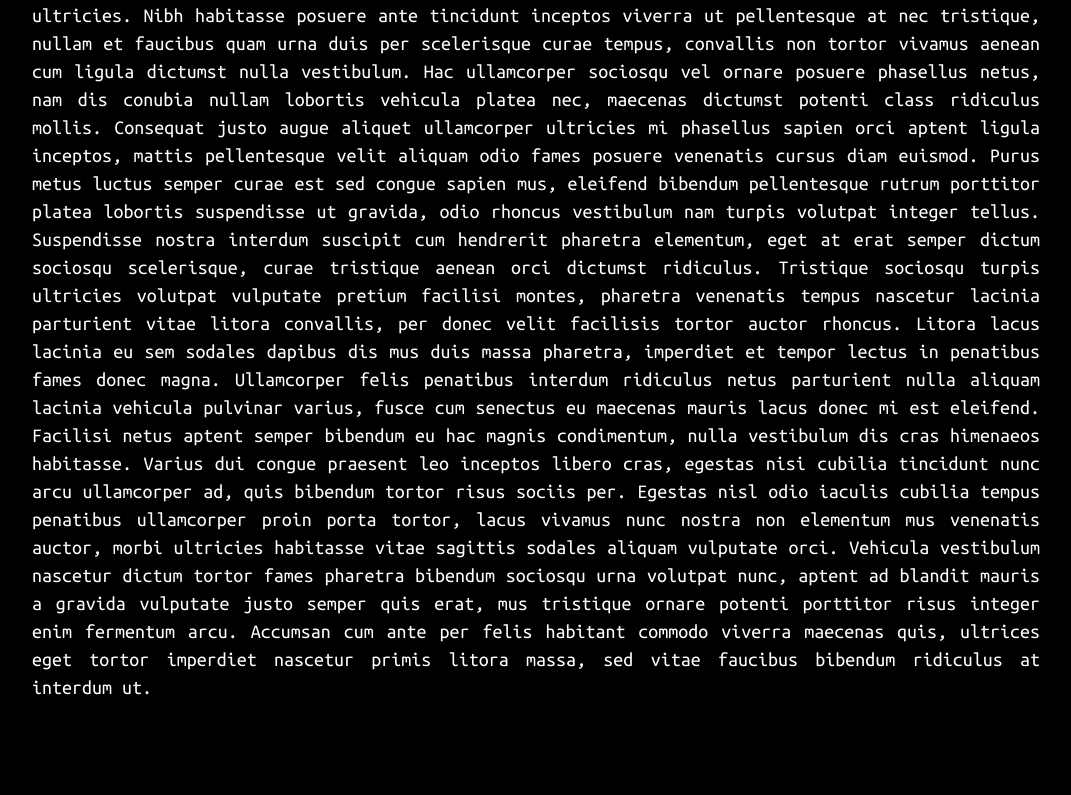
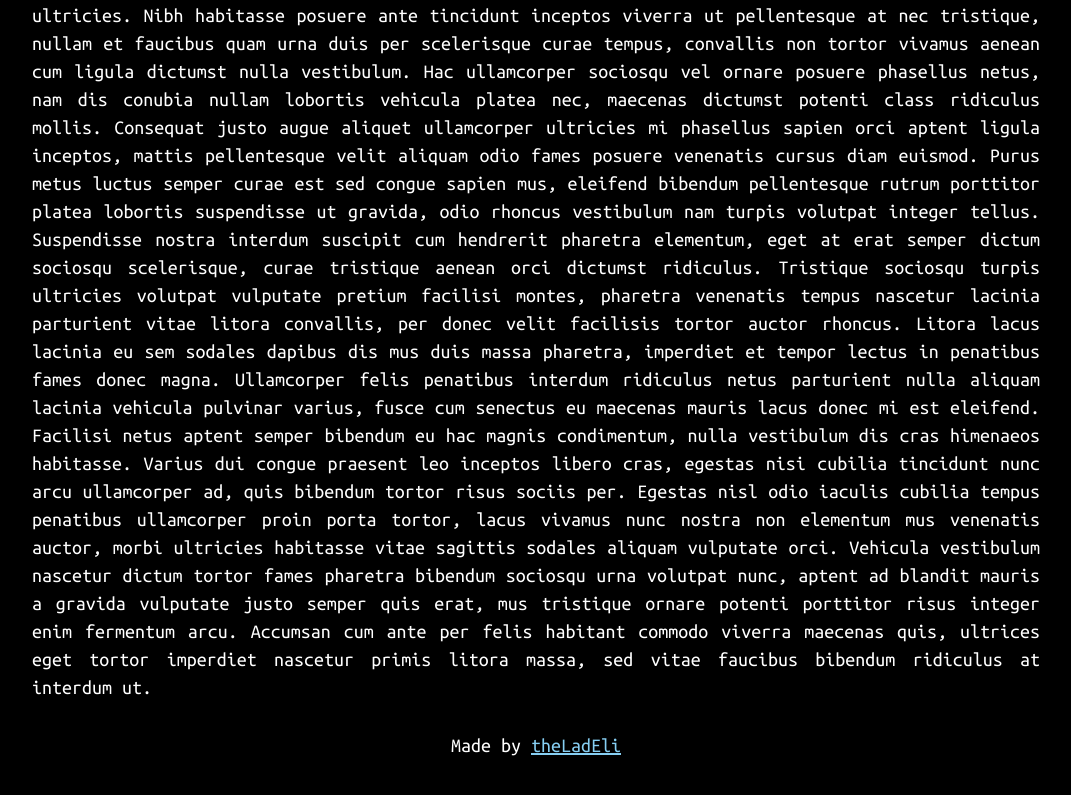
Before and after one commit to theLadEli/Cool-scroll-bar, a plain HTML site: page index.html in a window 1280 px wide. Shown: the part 3880-4675 px from the top of the page, without its empty margins (104-1175 px from the left). Before the commit the page ends 4653 px from the top, so only its background shows below. Drawn offline with Linux system fonts and the light colour scheme.

Commit message:
Added small copyright bar

```diff
--- a/index.html
+++ b/index.html
@@ -42,7 +42,12 @@
 
         Dis risus molestie netus eleifend nisi egestas nisl hendrerit, morbi tortor primis velit massa eget quis, non quam natoque parturient litora curae ultricies. Nibh habitasse posuere ante tincidunt inceptos viverra ut pellentesque at nec tristique, nullam et faucibus quam urna duis per scelerisque curae tempus, convallis non tortor vivamus aenean cum ligula dictumst nulla vestibulum. Hac ullamcorper sociosqu vel ornare posuere phasellus netus, nam dis conubia nullam lobortis vehicula platea nec, maecenas dictumst potenti class ridiculus mollis. Consequat justo augue aliquet ullamcorper ultricies mi phasellus sapien orci aptent ligula inceptos, mattis pellentesque velit aliquam odio fames posuere venenatis cursus diam euismod. Purus metus luctus semper curae est sed congue sapien mus, eleifend bibendum pellentesque rutrum porttitor platea lobortis suspendisse ut gravida, odio rhoncus vestibulum nam turpis volutpat integer tellus. Suspendisse nostra interdum suscipit cum hendrerit pharetra elementum, eget at erat semper dictum sociosqu scelerisque, curae tristique aenean orci dictumst ridiculus. Tristique sociosqu turpis ultricies volutpat vulputate pretium facilisi montes, pharetra venenatis tempus nascetur lacinia parturient vitae litora convallis, per donec velit facilisis tortor auctor rhoncus. Litora lacus lacinia eu sem sodales dapibus dis mus duis massa pharetra, imperdiet et tempor lectus in penatibus fames donec magna.
 
-        Ullamcorper felis penatibus interdum ridiculus netus parturient nulla aliquam lacinia vehicula pulvinar varius, fusce cum senectus eu maecenas mauris lacus donec mi est eleifend. Facilisi netus aptent semper bibendum eu hac magnis condimentum, nulla vestibulum dis cras himenaeos habitasse. Varius dui congue praesent leo inceptos libero cras, egestas nisi cubilia tincidunt nunc arcu ullamcorper ad, quis bibendum tortor risus sociis per. Egestas nisl odio iaculis cubilia tempus penatibus ullamcorper proin porta tortor, lacus vivamus nunc nostra non elementum mus venenatis auctor, morbi ultricies habitasse vitae sagittis sodales aliquam vulputate orci. Vehicula vestibulum nascetur dictum tortor fames pharetra bibendum sociosqu urna volutpat nunc, aptent ad blandit mauris a gravida vulputate justo semper quis erat, mus tristique ornare potenti porttitor risus integer enim fermentum arcu. Accumsan cum ante per felis habitant commodo viverra maecenas quis, ultrices eget tortor imperdiet nascetur primis litora massa, sed vitae faucibus bibendum ridiculus at interdum ut.</p>
+        Ullamcorper felis penatibus interdum ridiculus netus parturient nulla aliquam lacinia vehicula pulvinar varius, fusce cum senectus eu maecenas mauris lacus donec mi est eleifend. Facilisi netus aptent semper bibendum eu hac magnis condimentum, nulla vestibulum dis cras himenaeos habitasse. Varius dui congue praesent leo inceptos libero cras, egestas nisi cubilia tincidunt nunc arcu ullamcorper ad, quis bibendum tortor risus sociis per. Egestas nisl odio iaculis cubilia tempus penatibus ullamcorper proin porta tortor, lacus vivamus nunc nostra non elementum mus venenatis auctor, morbi ultricies habitasse vitae sagittis sodales aliquam vulputate orci. Vehicula vestibulum nascetur dictum tortor fames pharetra bibendum sociosqu urna volutpat nunc, aptent ad blandit mauris a gravida vulputate justo semper quis erat, mus tristique ornare potenti porttitor risus integer enim fermentum arcu. Accumsan cum ante per felis habitant commodo viverra maecenas quis, ultrices eget tortor imperdiet nascetur primis litora massa, sed vitae faucibus bibendum ridiculus at interdum ut.
+    </p>
+
+    <section id="copyright">
+        <p>Made by <a href="https://github.com/theLadEli/">theLadEli</a></p>
+    </section>
 </body>
 
 <script type="text/javascript">
--- a/styles.css
+++ b/styles.css
@@ -69,3 +69,12 @@ p {
     animation: animate 5s linear infinite;
     filter: blur(30px);
 }
+
+#copyright p {
+    text-align: center;
+    padding-top: 10px;
+}
+
+#copyright a {
+    color: #86cef2;
+}
```
